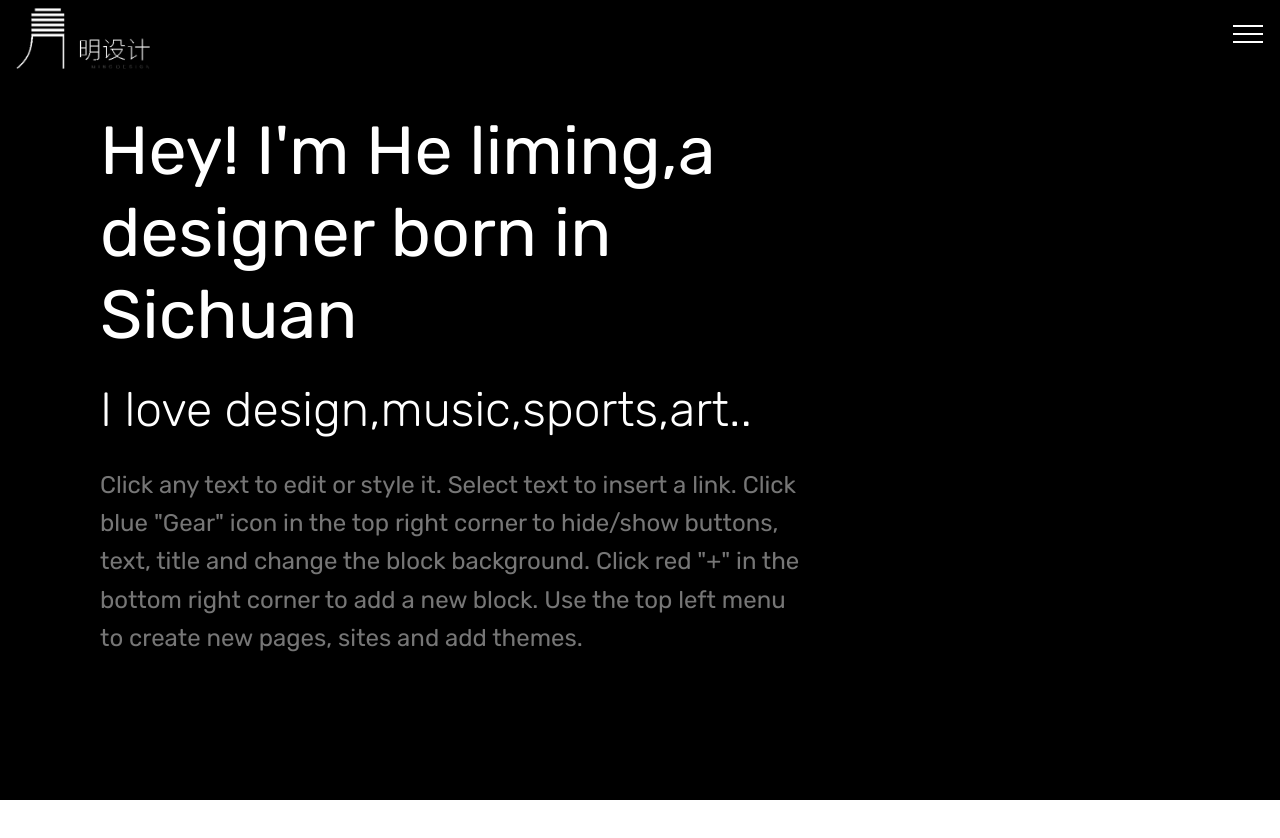
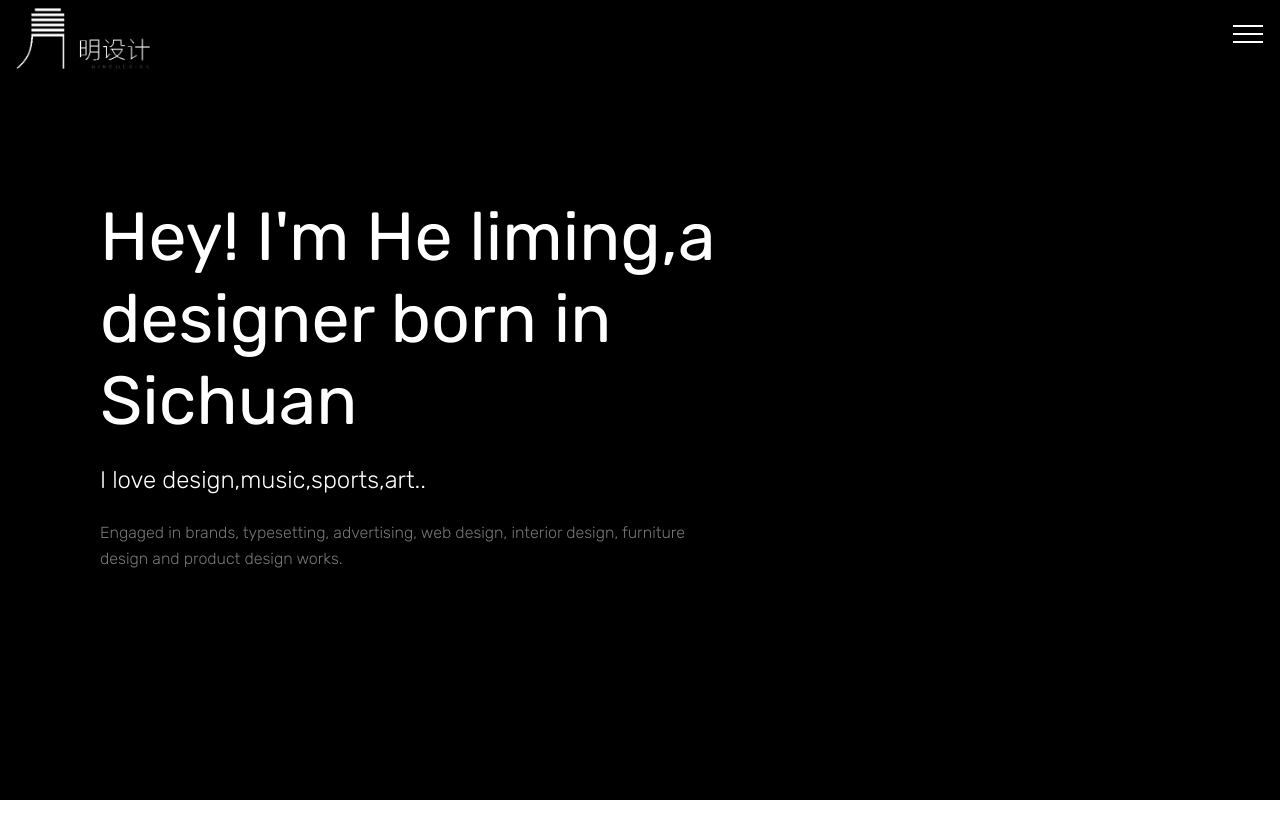
Before and after one commit to leemeanhe/leemeanhe.github.io, a plain HTML site: page index.html in a window 1280 px wide. Drawn offline with Linux system fonts and the light colour scheme.

Commit message:
create github pages

```diff
--- a/index.html
+++ b/index.html
@@ -53,7 +53,7 @@
     </nav>
 </section>
 
-<section class="engine"><a href="https://mobirise.ws/k">how to develop own website</a></section><section class="header9 cid-qLjIc9X1cj mbr-fullscreen" id="header9-w">
+<section class="engine"><a href="https://mobirise.ws/c">best free website maker</a></section><section class="header9 cid-qLjIc9X1cj mbr-fullscreen" id="header9-w">
 
 
 
@@ -62,10 +62,8 @@
     <div class="container">
         <div class="media-container-column mbr-white col-md-8">
             <h1 class="mbr-section-title align-left mbr-bold pb-3 mbr-fonts-style display-1"><span style="font-weight: normal;">Hey! I'm He liming,a<br>designer born in Sichuan</span></h1>
-            <h3 class="mbr-section-subtitle align-left mbr-light pb-3 mbr-fonts-style display-2"><span style="font-style: normal;">I love design,music,sports,art..</span></h3>
-            <p class="mbr-text align-left pb-3 mbr-fonts-style display-5">
-                Click any text to edit or style it. Select text to insert a link. Click blue "Gear" icon in the top right corner to hide/show buttons, text, title and change the block background. Click red "+" in the bottom right corner to add a new block. Use the top left menu to create new pages, sites and add themes.
-            </p>
+            <h3 class="mbr-section-subtitle align-left mbr-light pb-3 mbr-fonts-style display-5"><span style="font-style: normal;">I love design,music,sports,art..</span></h3>
+            <p class="mbr-text align-left pb-3 mbr-fonts-style display-4">Engaged in brands, typesetting, advertising, web design, interior design, furniture <br>design and product design works.&nbsp;</p>
 
         </div>
     </div>
@@ -88,13 +86,13 @@
                     </a>
                 </div>
             </div>
-            <div class="col-12 col-md-3 mbr-fonts-style display-7">
+            <div class="col-12 col-md-3 mbr-fonts-style display-4">
                 <h5 class="pb-3">
                     Address
                 </h5>
                 <p class="mbr-text">四川省成都市青羊区清溪南街7号<br>No.7 qingxi south street, qingyang , chengdu, sichuan&nbsp;</p>
             </div>
-            <div class="col-12 col-md-3 mbr-fonts-style display-7">
+            <div class="col-12 col-md-3 mbr-fonts-style display-4">
                 <h5 class="pb-3">
                     Contacts
                 </h5>
```
Also changed, not shown: 1 other file.
